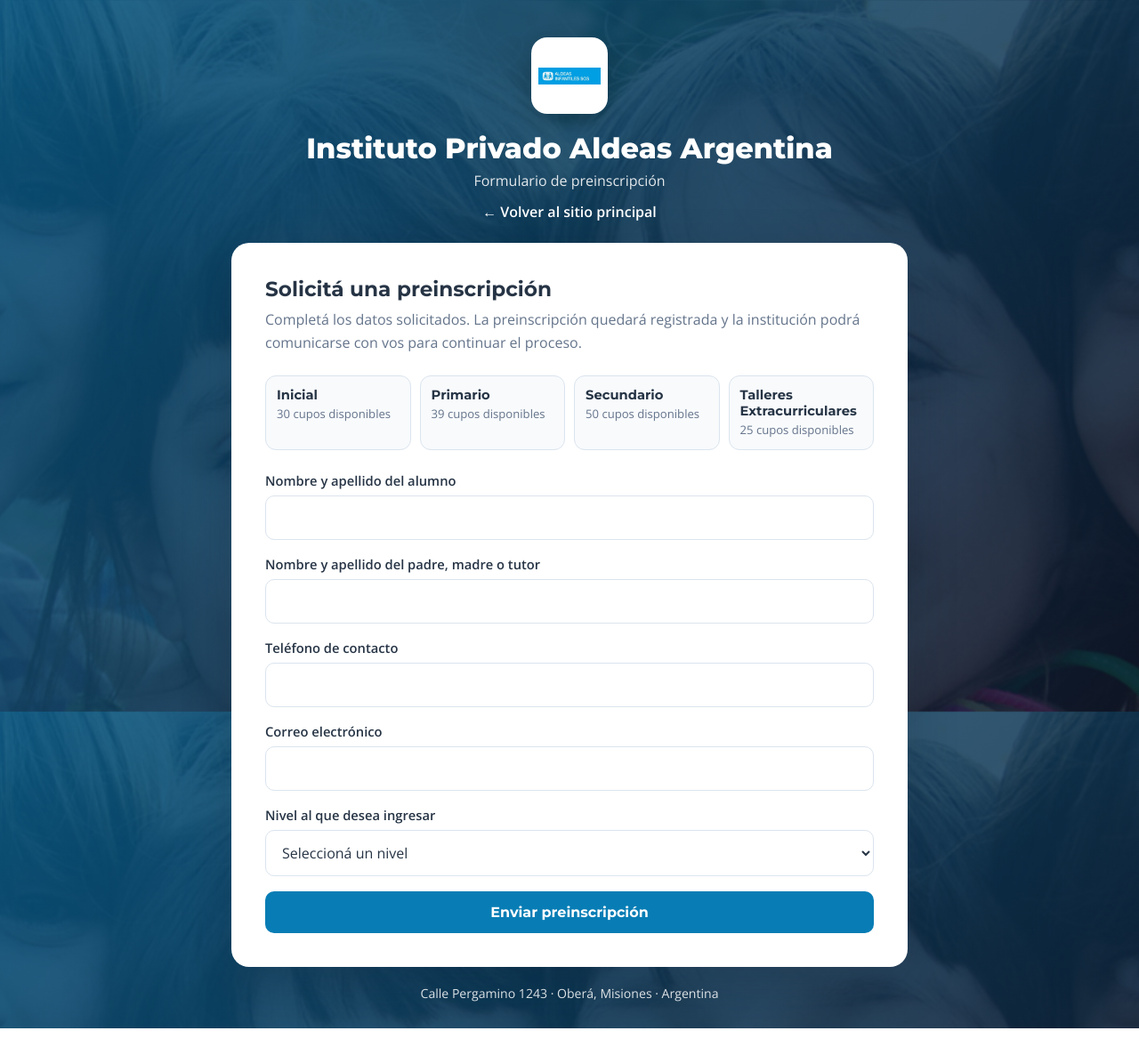
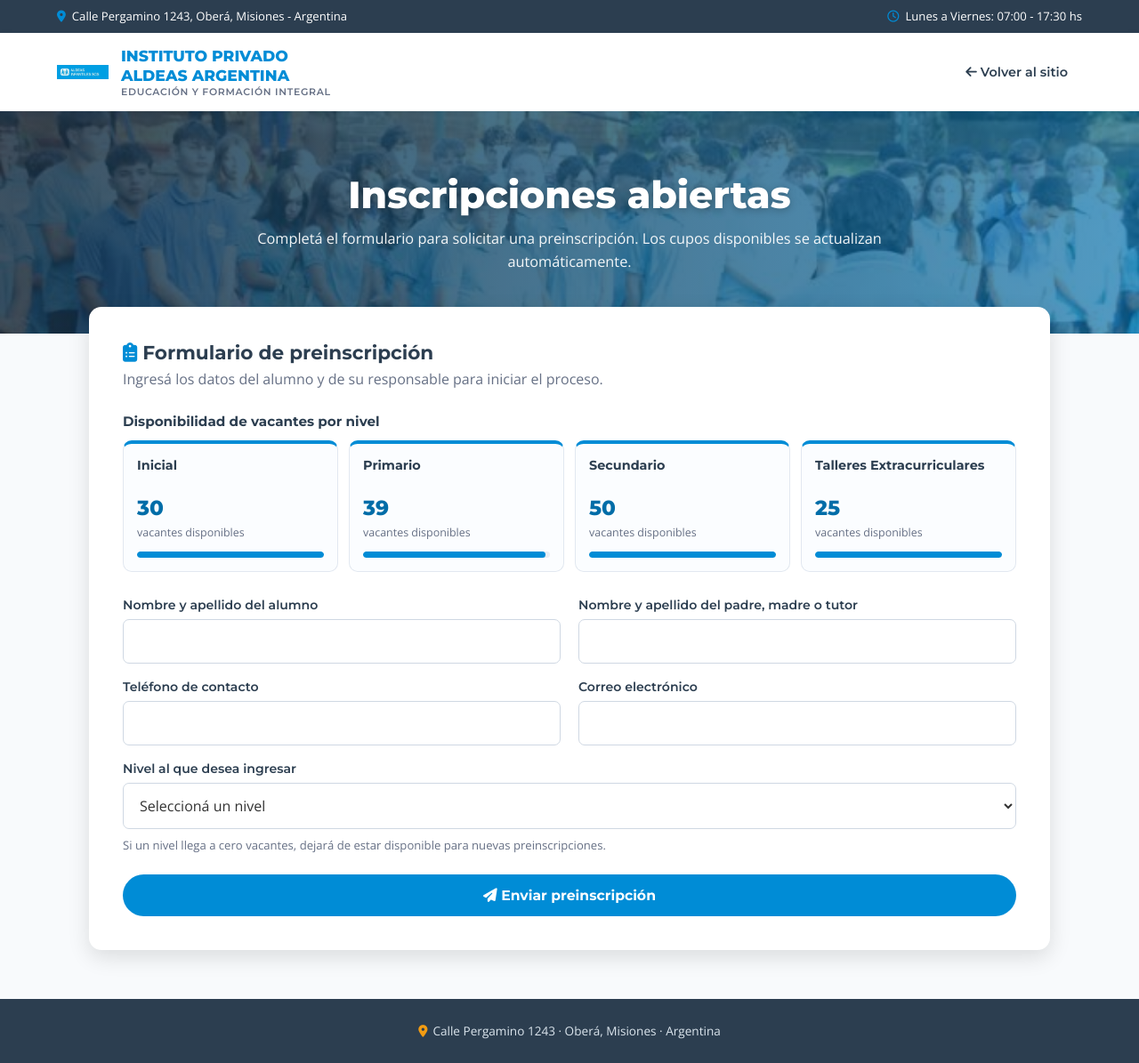
Before and after one commit to Endercito/Proyecto-Aldeas, a Flask app: page /inscripciones in a window 1280 px wide. Shown: the whole page at 89% size. Before the commit the page ends 1156 px from the top, so only its background shows below. Run offline with Flask 3, Linux system fonts and the light colour scheme; data comes from the database, SQL or seed files in the repository.

Commit message:
Update inscriptions page layout and styles

```diff
--- a/templates/inscripciones.html
+++ b/templates/inscripciones.html
@@ -3,187 +3,201 @@
 <head>
   <meta charset="UTF-8">
   <meta name="viewport" content="width=device-width, initial-scale=1.0">
-  <title>Preinscripciones | Instituto Privado Aldeas Argentina</title>
+  <meta name="theme-color" content="#2c3e50">
+  <title>Inscripciones | Instituto Privado Aldeas Argentina</title>
   <link rel="preconnect" href="https://fonts.googleapis.com">
   <link rel="preconnect" href="https://fonts.gstatic.com" crossorigin>
   <link href="https://fonts.googleapis.com/css2?family=Montserrat:wght@400;500;600;700;800&family=Open+Sans:wght@400;600&display=swap" rel="stylesheet">
+  <link rel="stylesheet" href="https://cdnjs.cloudflare.com/ajax/libs/font-awesome/6.4.0/css/all.min.css">
   <style>
     :root {
-      --azul: #087db5;
-      --azul-oscuro: #075985;
-      --texto: #263445;
-      --gris: #64748b;
-      --fondo: #f3f7fb;
-      --borde: #dbe4ee;
+      --primary: #008cd6;
+      --primary-dark: #006da8;
+      --secondary: #2c3e50;
+      --accent: #f39c12;
+      --text: #333;
+      --muted: #667085;
+      --line: #e2e8f0;
+      --shadow: 0 8px 24px rgba(0,0,0,.12);
     }
     * { box-sizing: border-box; }
-    body {
-      margin: 0;
-      min-height: 100vh;
-      padding: 30px 16px;
-      font-family: "Open Sans", sans-serif;
-      color: var(--texto);
-      background: linear-gradient(135deg, rgba(7,89,133,.88), rgba(15,23,42,.82)),
-        url("{{ url_for('static', filename='fondo1.jpg') }}") center/cover fixed;
-    }
-    .contenedor { width: 100%; max-width: 760px; margin: 0 auto; }
-    .encabezado { text-align: center; color: white; margin: 12px 0 24px; }
-    .encabezado img {
-      width: 86px; height: 86px; object-fit: contain;
-      background: white; border-radius: 18px; padding: 8px;
-      box-shadow: 0 8px 24px rgba(0,0,0,.18);
-    }
-    .encabezado h1 {
-      font: 800 clamp(1.35rem, 4vw, 2rem) Montserrat, sans-serif;
-      margin: 14px 0 6px;
-    }
-    .encabezado p { margin: 0; color: rgba(255,255,255,.88); }
-    .tarjeta {
-      background: white; border-radius: 20px; padding: clamp(22px, 5vw, 38px);
-      box-shadow: 0 18px 55px rgba(15,23,42,.22);
-    }
-    h2 { font: 700 1.45rem Montserrat, sans-serif; margin: 0 0 8px; }
-    .introduccion { color: var(--gris); margin: 0 0 24px; line-height: 1.6; }
-    .niveles {
-      display: grid; grid-template-columns: repeat(auto-fit, minmax(135px, 1fr));
-      gap: 10px; margin-bottom: 24px;
-    }
-    .nivel {
-      border: 1px solid var(--borde); border-radius: 12px;
-      padding: 12px; background: #f8fafc;
-    }
-    .nivel strong { display: block; font: 700 .92rem Montserrat, sans-serif; }
-    .nivel span { color: var(--gris); font-size: .82rem; }
-    .campo { margin-bottom: 17px; }
-    label { display: block; font-weight: 600; margin-bottom: 7px; font-size: .92rem; }
-    input, select {
-      display: block; width: 100%; padding: 13px 14px; border: 1px solid var(--borde);
-      border-radius: 10px; font: 1rem "Open Sans", sans-serif; color: var(--texto);
-      background: white;
-    }
-    input:focus, select:focus { outline: 3px solid rgba(8,125,181,.15); border-color: var(--azul); }
-    .boton {
-      width: 100%; border: 0; border-radius: 10px; padding: 14px 18px;
-      background: var(--azul); color: white; font: 700 1rem Montserrat, sans-serif;
-      cursor: pointer; transition: background .2s, transform .2s;
-    }
-    .boton:hover { background: var(--azul-oscuro); transform: translateY(-1px); }
-    .boton:disabled { opacity: .6; cursor: not-allowed; transform: none; }
-    #mensaje { display: none; padding: 13px 15px; border-radius: 10px; margin: 0 0 18px; }
-    #mensaje.exito { display: block; color: #166534; background: #dcfce7; }
-    #mensaje.error { display: block; color: #991b1b; background: #fee2e2; }
-    .pie { text-align: center; color: rgba(255,255,255,.85); font-size: .88rem; margin-top: 20px; }
-    .volver { display: inline-block; color: white; margin-top: 13px; text-decoration: none; font-weight: 600; }
-    .volver:hover { text-decoration: underline; }
-    @media (max-width: 520px) { body { padding: 18px 12px; } .tarjeta { border-radius: 15px; } }
+    body { margin: 0; font-family: 'Open Sans', sans-serif; color: var(--text); background: #f8fafc; line-height: 1.6; }
+    .top-bar { background: var(--secondary); color: #fff; padding: 8px 5%; font-size: .82rem; display: flex; justify-content: space-between; flex-wrap: wrap; gap: 8px 20px; }
+    .top-bar i { color: var(--primary); margin-right: 7px; }
+    header { background: #fff; box-shadow: 0 2px 8px rgba(0,0,0,.06); }
+    .header-container { width: min(1180px, 90%); margin: auto; min-height: 88px; display: flex; justify-content: space-between; align-items: center; gap: 20px; }
+    .brand { display: flex; align-items: center; gap: 14px; text-decoration: none; }
+    .brand img { width: 58px; height: 58px; object-fit: contain; }
+    .brand h1 { margin: 0; color: var(--primary); font: 800 1.08rem Montserrat, sans-serif; line-height: 1.25; }
+    .brand small { display: block; color: var(--muted); font: 600 .68rem Montserrat, sans-serif; letter-spacing: .7px; }
+    .back-link { color: var(--secondary); text-decoration: none; font: 600 .9rem Montserrat, sans-serif; padding: 10px 16px; border-radius: 22px; }
+    .back-link:hover { color: var(--primary); background: #f0f7ff; }
+    .hero { min-height: 250px; padding: 54px 20px; display: grid; place-items: center; text-align: center; color: #fff; background: linear-gradient(90deg,rgba(20,43,63,.82),rgba(0,108,168,.68)), url("{{ url_for('static', filename='fondo2.jpg') }}") center/cover; }
+    .hero h2 { margin: 0 0 10px; font: 800 clamp(1.8rem,4vw,2.65rem) Montserrat, sans-serif; text-shadow: 0 2px 8px rgba(0,0,0,.25); }
+    .hero p { max-width: 720px; margin: 0 auto; font-size: 1.02rem; color: rgba(255,255,255,.94); }
+    main { width: min(1080px, 92%); margin: -30px auto 55px; position: relative; }
+    .panel { background: #fff; border-radius: 14px; box-shadow: var(--shadow); padding: clamp(22px,4vw,38px); }
+    .panel-heading { margin-bottom: 24px; }
+    .panel-heading h3 { margin: 0 0 5px; color: var(--secondary); font: 700 1.35rem Montserrat, sans-serif; }
+    .panel-heading p { margin: 0; color: var(--muted); }
+    .cupos-title { margin: 0 0 12px; color: var(--secondary); font: 700 .95rem Montserrat, sans-serif; }
+    .niveles { display: grid; grid-template-columns: repeat(4,minmax(0,1fr)); gap: 12px; margin-bottom: 28px; }
+    .nivel-card { border: 1px solid var(--line); border-top: 4px solid var(--primary); border-radius: 10px; padding: 15px; background: #fbfdff; min-width: 0; }
+    .nivel-card.agotado { border-top-color: #d64545; background: #fffafa; }
+    .nivel-card strong { display: block; color: var(--secondary); font: 700 .9rem Montserrat, sans-serif; min-height: 2.5em; }
+    .cantidad { display: block; margin-top: 7px; color: var(--primary-dark); font: 800 1.45rem Montserrat, sans-serif; }
+    .agotado .cantidad { color: #c0392b; font-size: 1rem; }
+    .nivel-card small { color: var(--muted); font-size: .78rem; }
+    .barra { height: 7px; border-radius: 10px; background: #e8eef4; overflow: hidden; margin-top: 10px; }
+    .barra span { display: block; height: 100%; background: var(--primary); border-radius: inherit; transition: width .3s ease; }
+    .agotado .barra span { background: #d64545; }
+    .form-grid { display: grid; grid-template-columns: 1fr 1fr; gap: 17px 20px; }
+    .campo { min-width: 0; }
+    .campo.completo { grid-column: 1/-1; }
+    label { display: block; margin-bottom: 7px; color: var(--secondary); font: 600 .88rem Montserrat, sans-serif; }
+    input, select { width: 100%; padding: 13px 14px; border: 1px solid #cfd8e3; border-radius: 7px; color: var(--text); background: #fff; font: 1rem 'Open Sans',sans-serif; }
+    input:focus, select:focus { outline: 3px solid rgba(0,140,214,.13); border-color: var(--primary); }
+    select:disabled { background: #f1f3f5; color: #98a2b3; cursor: not-allowed; }
+    .nota { color: var(--muted); font-size: .82rem; margin: 8px 0 0; }
+    .submit { width: 100%; margin-top: 22px; border: 0; border-radius: 25px; padding: 14px 20px; color: #fff; background: var(--primary); font: 700 .98rem Montserrat,sans-serif; cursor: pointer; transition: .2s; }
+    .submit:hover { background: var(--primary-dark); transform: translateY(-1px); }
+    .submit:disabled { opacity: .6; cursor: wait; transform: none; }
+    #mensaje { display: none; margin: 0 0 20px; padding: 14px 16px; border-radius: 8px; font-weight: 600; }
+    #mensaje.exito { display: block; color: #17663a; background: #e7f6ed; border: 1px solid #b8e2c7; }
+    #mensaje.error { display: block; color: #9f2525; background: #fff0f0; border: 1px solid #f0c2c2; }
+    .footer { padding: 25px 15px; text-align: center; color: #dbe5ed; background: var(--secondary); font-size: .85rem; }
+    .footer i { color: var(--accent); margin-right: 6px; }
+    @media(max-width:760px) { .niveles { grid-template-columns: repeat(2,minmax(0,1fr)); } .header-container { width: 92%; } }
+    @media(max-width:520px) { .top-bar { justify-content: center; text-align: center; } .header-container { min-height: 76px; } .brand img { width: 46px; height: 46px; } .brand h1 { font-size: .82rem; } .brand small { font-size: .58rem; } .back-link { font-size: .78rem; padding: 8px; } .hero { min-height: 210px; padding: 40px 18px; } .niveles { gap: 8px; } .nivel-card { padding: 11px; } .form-grid { grid-template-columns: 1fr; gap: 14px; } .campo.completo { grid-column: auto; } }
   </style>
 </head>
 <body>
-  <main class="contenedor">
-    <header class="encabezado">
+  <div class="top-bar">
+    <span><i class="fa-solid fa-location-dot"></i>Calle Pergamino 1243, Oberá, Misiones - Argentina</span>
+    <span><i class="fa-regular fa-clock"></i>Lunes a Viernes: 07:00 - 17:30 hs</span>
+  </div>
+  <header>
+    <div class="header-container">
+      <a class="brand" href="{{ url_for('inicio') }}">
         <img src="{{ url_for('static', filename='logo.jpg') }}" alt="Logo del Instituto">
-      <h1>Instituto Privado Aldeas Argentina</h1>
-      <p>Formulario de preinscripción</p>
-      <a class="volver" href="{{ url_for('inicio') }}">← Volver al sitio principal</a>
+        <div><h1>INSTITUTO PRIVADO<br>ALDEAS ARGENTINA</h1><small>EDUCACIÓN Y FORMACIÓN INTEGRAL</small></div>
+      </a>
+      <a class="back-link" href="{{ url_for('inicio') }}"><i class="fa-solid fa-arrow-left"></i> Volver al sitio</a>
+    </div>
   </header>
+  <section class="hero">
+    <div><h2>Inscripciones abiertas</h2><p>Completá el formulario para solicitar una preinscripción. Los cupos disponibles se actualizan automáticamente.</p></div>
+  </section>
 
-    <section class="tarjeta">
-      <h2>Solicitá una preinscripción</h2>
-      <p class="introduccion">
-        Completá los datos solicitados. La preinscripción quedará registrada y la institución
-        podrá comunicarse con vos para continuar el proceso.
-      </p>
-
-      <div class="niveles" aria-label="Disponibilidad de cupos">
+  <main>
+    <section class="panel">
+      <div class="panel-heading"><h3><i class="fa-solid fa-clipboard-list" style="color:var(--primary)"></i> Formulario de preinscripción</h3><p>Ingresá los datos del alumno y de su responsable para iniciar el proceso.</p></div>
+      <h4 class="cupos-title">Disponibilidad de vacantes por nivel</h4>
+      <div class="niveles" id="niveles">
         {% for nivel, maximo, actuales in niveles %}
-          <div class="nivel">
+          {% set disponibles = [maximo - actuales, 0] | max %}
+          <div class="nivel-card {% if disponibles == 0 %}agotado{% endif %}" data-nivel="{{ nivel }}" data-maximo="{{ maximo }}">
             <strong>{{ nivel }}</strong>
-            {% if actuales >= maximo %}
-              <span>Cupos completos</span>
-            {% else %}
-              <span>{{ maximo - actuales }} cupos disponibles</span>
-            {% endif %}
+            <span class="cantidad">{% if disponibles == 0 %}Cupos agotados{% else %}{{ disponibles }}{% endif %}</span>
+            <small class="detalle-cupo">{% if disponibles == 0 %}No hay vacantes{% else %}vacantes disponibles{% endif %}</small>
+            <div class="barra"><span style="width:{{ (disponibles / maximo * 100) if maximo else 0 }}%"></span></div>
           </div>
         {% endfor %}
       </div>
 
       <div id="mensaje" role="status" aria-live="polite"></div>
-
       <form id="formulario-inscripcion" action="{{ url_for('preinscribir') }}" method="POST">
+        <div class="form-grid">
           <div class="campo">
             <label for="nombre_alumno">Nombre y apellido del alumno</label>
-          <input id="nombre_alumno" name="nombre_alumno" type="text" maxlength="120" required>
+            <input id="nombre_alumno" name="nombre_alumno" type="text" maxlength="120" autocomplete="name" required>
           </div>
-
           <div class="campo">
             <label for="nombre_tutor">Nombre y apellido del padre, madre o tutor</label>
             <input id="nombre_tutor" name="nombre_tutor" type="text" maxlength="120" required>
           </div>
-
           <div class="campo">
             <label for="telefono">Teléfono de contacto</label>
             <input id="telefono" name="telefono" type="tel" maxlength="40" required>
           </div>
-
           <div class="campo">
             <label for="email">Correo electrónico</label>
             <input id="email" name="email" type="email" maxlength="150" required>
           </div>
-
-        <div class="campo">
+          <div class="campo completo">
             <label for="nivel">Nivel al que desea ingresar</label>
             <select id="nivel" name="nivel" required>
               <option value="">Seleccioná un nivel</option>
               {% for nivel, maximo, actuales in niveles %}
-              <option value="{{ nivel }}" {% if actuales >= maximo %}disabled{% endif %}>
-                {{ nivel }}{% if actuales >= maximo %} — cupos completos{% endif %}
-              </option>
+                <option value="{{ nivel }}" {% if actuales >= maximo %}disabled{% endif %}>{% if actuales >= maximo %}{{ nivel }} — sin vacantes{% else %}{{ nivel }} — {{ maximo - actuales }} vacantes{% endif %}</option>
               {% endfor %}
             </select>
+            <p class="nota" id="nota-cupo">Si un nivel llega a cero vacantes, dejará de estar disponible para nuevas preinscripciones.</p>
           </div>
-
-        <button class="boton" id="enviar" type="submit">Enviar preinscripción</button>
+        </div>
+        <button class="submit" id="enviar" type="submit"><i class="fa-solid fa-paper-plane"></i> Enviar preinscripción</button>
       </form>
     </section>
-
-    <footer class="pie">
-      Calle Pergamino 1243 · Oberá, Misiones · Argentina
-    </footer>
   </main>
+  <footer class="footer"><i class="fa-solid fa-location-dot"></i>Calle Pergamino 1243 · Oberá, Misiones · Argentina</footer>
 
   <script>
-    const formulario = document.getElementById("formulario-inscripcion");
-    const mensaje = document.getElementById("mensaje");
-    const boton = document.getElementById("enviar");
+    const formulario = document.getElementById('formulario-inscripcion');
+    const mensaje = document.getElementById('mensaje');
+    const boton = document.getElementById('enviar');
+    const selectorNivel = document.getElementById('nivel');
 
-    formulario.addEventListener("submit", async (evento) => {
+    function actualizarCupo(datos) {
+      const tarjeta = document.querySelector(`[data-nivel="${CSS.escape(datos.nivel)}"]`);
+      const opcion = [...selectorNivel.options].find(o => o.value === datos.nivel);
+      const agotado = datos.disponibles <= 0;
+      if (tarjeta) {
+        tarjeta.classList.toggle('agotado', agotado);
+        tarjeta.querySelector('.cantidad').textContent = agotado ? 'Cupos agotados' : datos.disponibles;
+        tarjeta.querySelector('.detalle-cupo').textContent = agotado ? 'No hay vacantes' : 'vacantes disponibles';
+        tarjeta.querySelector('.barra span').style.width = `${datos.maximo ? (datos.disponibles / datos.maximo * 100) : 0}%`;
+      }
+      if (opcion) {
+        opcion.disabled = agotado;
+        opcion.textContent = agotado ? `${datos.nivel} — sin vacantes` : `${datos.nivel} — ${datos.disponibles} vacantes`;
+      }
+      if (agotado) {
+        mensaje.textContent = `En la categoría ${datos.nivel} ya no quedan vacantes. No es posible realizar más preinscripciones en ese nivel.`;
+        mensaje.className = 'error';
+      }
+    }
+
+    formulario.addEventListener('submit', async (evento) => {
       evento.preventDefault();
-      mensaje.className = "";
-      mensaje.textContent = "";
+      mensaje.className = '';
+      mensaje.textContent = '';
       boton.disabled = true;
-      boton.textContent = "Enviando...";
-
+      boton.innerHTML = '<i class="fa-solid fa-spinner fa-spin"></i> Enviando...';
       try {
         const respuesta = await fetch(formulario.action, {
-          method: "POST",
+          method: 'POST',
           body: new FormData(formulario),
-          headers: { "Accept": "application/json" }
+          headers: { 'Accept': 'application/json' }
         });
         const resultado = await respuesta.json();
-
-        mensaje.textContent = resultado.mensaje || "No se pudo procesar la solicitud.";
-        mensaje.className = respuesta.ok ? "exito" : "error";
-
         if (respuesta.ok) {
+          actualizarCupo(resultado);
           formulario.reset();
-          mensaje.scrollIntoView({ behavior: "smooth", block: "center" });
+          if (resultado.disponibles > 0) {
+            mensaje.textContent = `${resultado.mensaje} Quedan ${resultado.disponibles} vacantes en ${resultado.nivel}.`;
+            mensaje.className = 'exito';
+          }
+        } else {
+          mensaje.textContent = resultado.mensaje || 'No se pudo completar la preinscripción.';
+          mensaje.className = 'error';
         }
       } catch (error) {
-        mensaje.textContent = "No se pudo conectar con el servidor. Intentá nuevamente.";
-        mensaje.className = "error";
+        mensaje.textContent = 'No se pudo conectar con el servidor. Intentá nuevamente.';
+        mensaje.className = 'error';
       } finally {
         boton.disabled = false;
-        boton.textContent = "Enviar preinscripción";
+        boton.innerHTML = '<i class="fa-solid fa-paper-plane"></i> Enviar preinscripción';
+        mensaje.scrollIntoView({ behavior: 'smooth', block: 'center' });
       }
     });
   </script>
```
Lines whose indentation alone changed are shown as unchanged.
